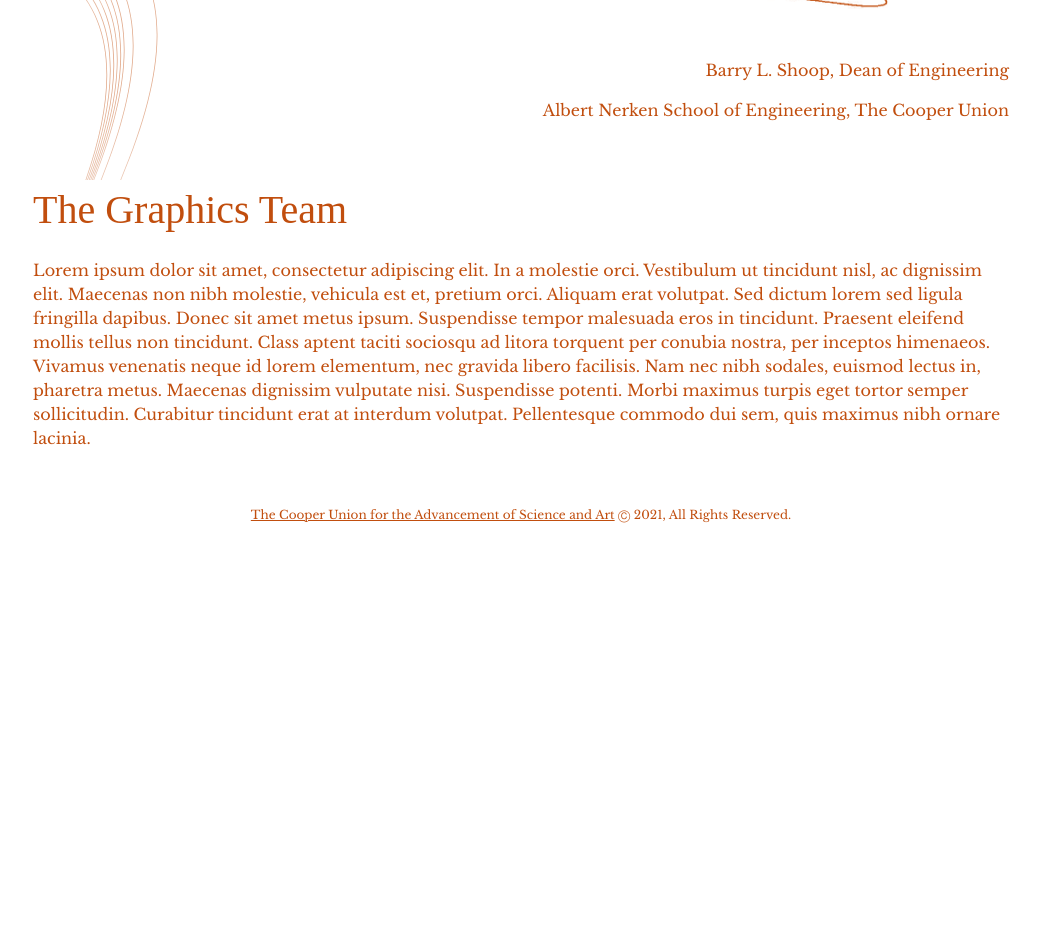
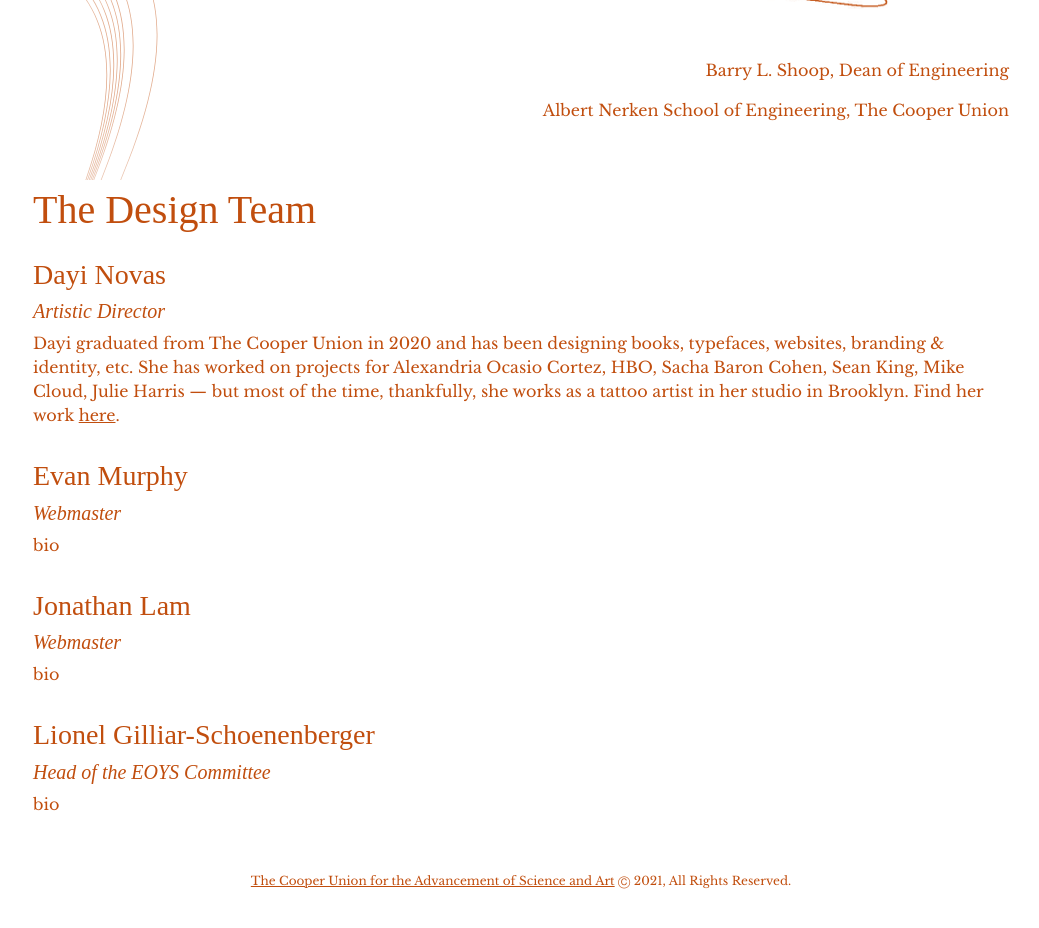
Before and after one commit to evo2000/EOYS, a Vue app: page /about in a window 1280 px wide. Shown: the part 620-1548 px from the top of the page, without its empty margins (119-1158 px from the left). Before the commit the page ends 1200 px from the top, so only its background shows below. Built offline with nearby package versions, Linux system fonts and the light colour scheme; a web font is replaced by a local one.

Commit message:
added design team section

```diff
--- a/src/components/about.vue
+++ b/src/components/about.vue
@@ -19,8 +19,23 @@
 			<p>Albert Nerken School of Engineering, The Cooper Union</p>
 		</div>
 
-		<h1 class="pt-5">The Graphics Team</h1>
-		<p class="pt-3">Lorem ipsum dolor sit amet, consectetur adipiscing elit. In a molestie orci. Vestibulum ut tincidunt nisl, ac dignissim elit. Maecenas non nibh molestie, vehicula est et, pretium orci. Aliquam erat volutpat. Sed dictum lorem sed ligula fringilla dapibus. Donec sit amet metus ipsum. Suspendisse tempor malesuada eros in tincidunt. Praesent eleifend mollis tellus non tincidunt. Class aptent taciti sociosqu ad litora torquent per conubia nostra, per inceptos himenaeos. Vivamus venenatis neque id lorem elementum, nec gravida libero facilisis. Nam nec nibh sodales, euismod lectus in, pharetra metus. Maecenas dignissim vulputate nisi. Suspendisse potenti. Morbi maximus turpis eget tortor semper sollicitudin. Curabitur tincidunt erat at interdum volutpat. Pellentesque commodo dui sem, quis maximus nibh ornare lacinia.</p>
+		<h1 class="pt-5">The Design Team</h1>
+
+		<h3 class="pt-3">Dayi Novas</h3>
+		<h5><i>Artistic Director</i></h5>
+		<p>Dayi graduated from The Cooper Union in 2020 and has been designing books, typefaces, websites, branding & identity, etc. She has worked on projects for Alexandria Ocasio Cortez, HBO, Sacha Baron Cohen, Sean King, Mike Cloud, Julie Harris &mdash; but most of the time, thankfully, she works as a tattoo artist in her studio in Brooklyn. Find her work <a href="http://novasdayi.com/">here</a>.</p>
+
+		<h3 class="pt-3">Evan Murphy</h3>
+		<h5><i>Webmaster</i></h5>
+		<p>bio</p>
+
+		<h3 class="pt-3">Jonathan Lam</h3>
+		<h5><i>Webmaster</i></h5>
+		<p>bio</p>
+
+		<h3 class="pt-3">Lionel Gilliar-Schoenenberger</h3>
+		<h5><i>Head of the EOYS Committee</i></h5>
+		<p>bio</p>
 	</div>
 
 </template>
--- a/src/components/project-list.vue
+++ b/src/components/project-list.vue
@@ -54,7 +54,7 @@
                 <ul class="list-group">
                     <ul class="noresult list-group-item"
                         v-if="projectsList.length === 0">
-                        <b>No projects matched the current search filters.</b>
+                        <b>No projects match the current search filters.</b>
                     </ul>
 
                     <router-link v-for="(project, id) of projectsList"
--- a/src/components/website-footer.vue
+++ b/src/components/website-footer.vue
@@ -24,5 +24,6 @@
         width: 80%;
         padding: 40px 0px 40px 0px;
         margin: auto;
+        text-align: center;
     }
 </style>
```
